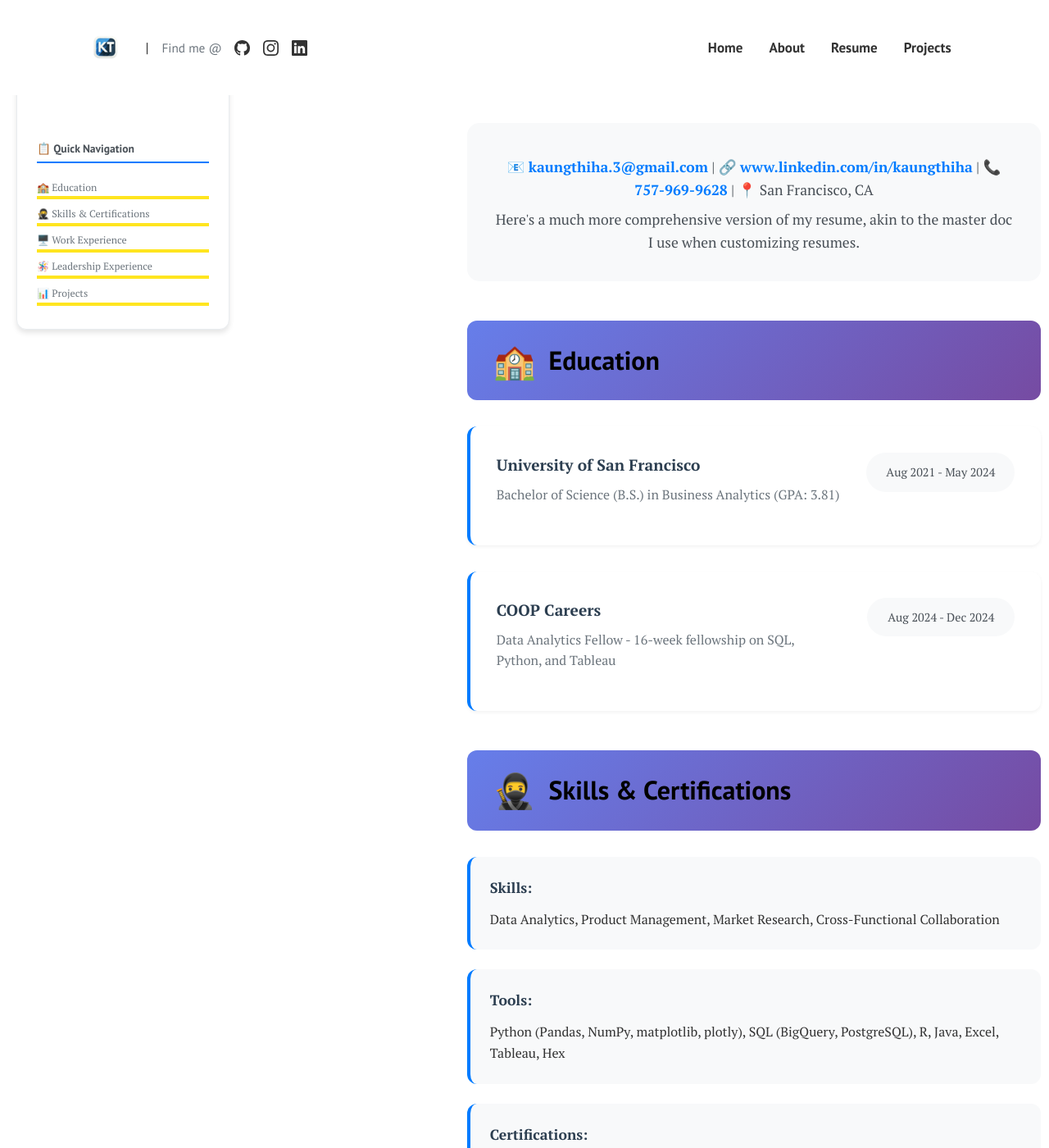
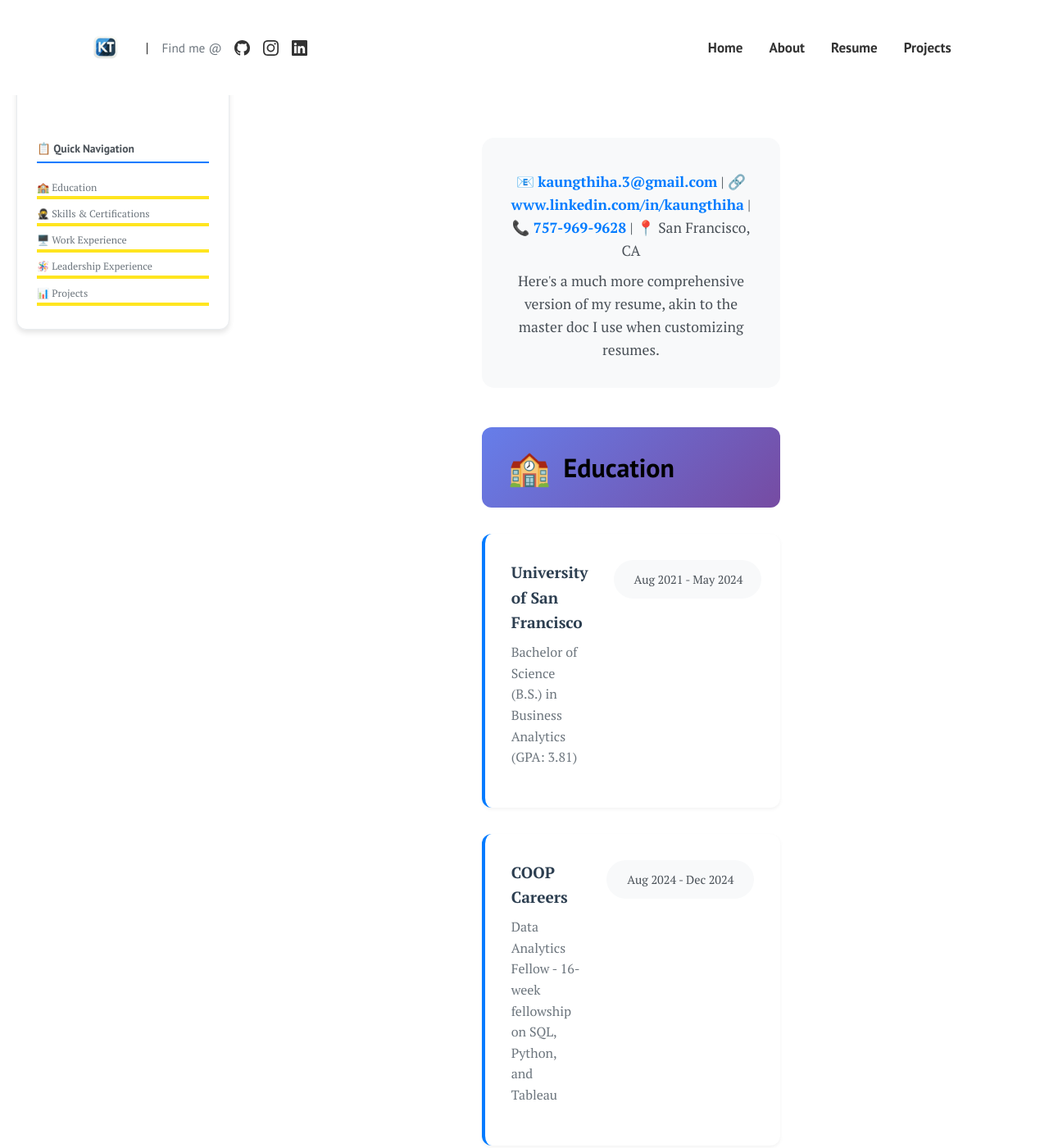
Before and after one commit to kaungthiha/kaungthiha.github.io, a Jekyll site: the page built from pages/resume.html, in a window 1280 px wide and 1400 px high. Shown: the whole window at 82% size. Built offline with Jekyll 4.4.1, drawn with Linux system fonts in a browser that asks for light colours.

Commit message:
Update resume.html

```diff
--- a/pages/resume.html
+++ b/pages/resume.html
@@ -9,7 +9,7 @@ permalink: "/resume/"
       margin: 0;
       font-size: 16px;
       line-height: 1.6;
-      padding: 2px;
+      padding: 20px;
     }
 
     .resume-content {
@@ -72,7 +72,7 @@ permalink: "/resume/"
     .content-area {
       margin-left: 280px;
       padding: 0;
-      width: calc(100%);
+      width: calc(100% - 300px);
     }
 
     /* Mobile compatibility */
```
